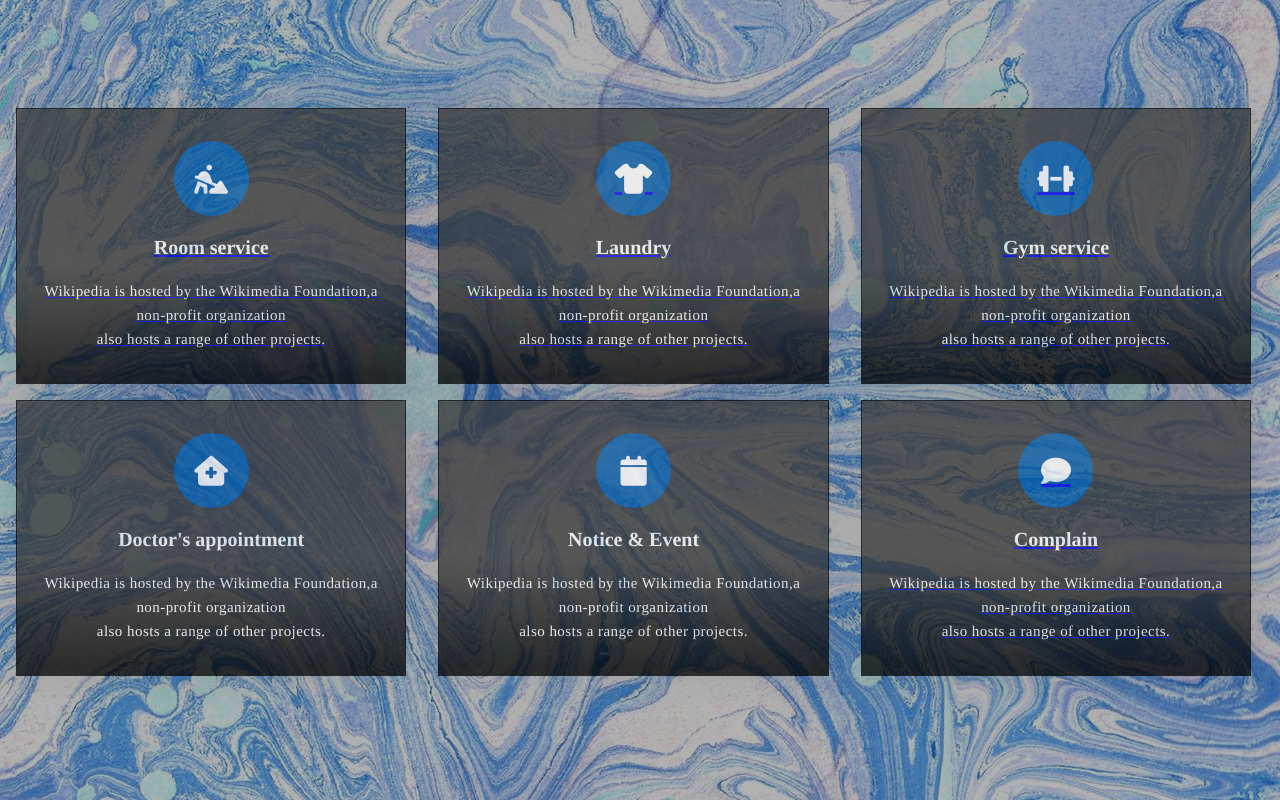
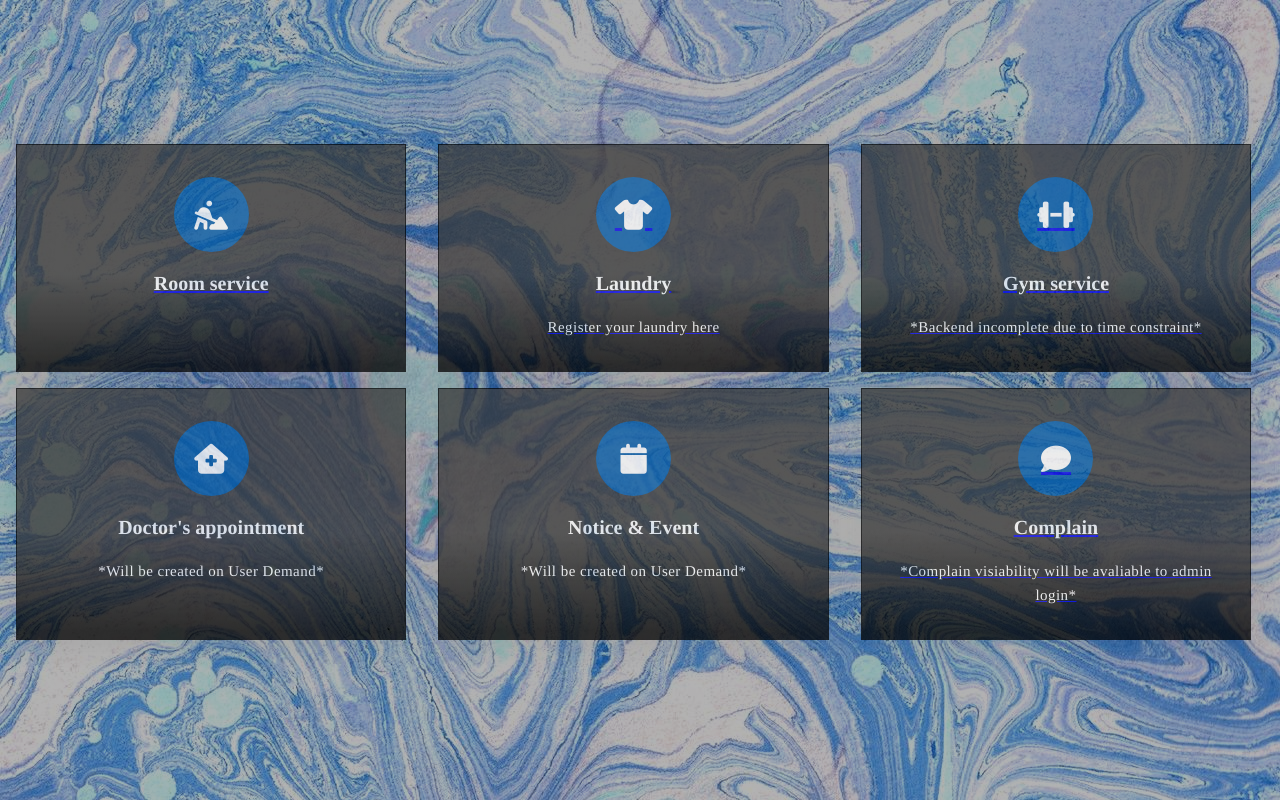
Before and after one commit to UtkarshUttam/Responsive_Hostel_Website, a PHP site: page /services/services.php in a window 1280 px wide. Shown: the part 126-926 px from the top of the page. Run offline with PHP 8.4, Linux system fonts and the light colour scheme; the visitor is signed in with stand-in values (Sample User, id 1); some libraries are stand-ins or nearby versions.

Commit message:
im in boiiiiii

```diff
--- a/css/style.css
+++ b/css/style.css
@@ -271,7 +271,9 @@ a:hover{
   background-color: #eee;
   display: flex;
   flex-direction: column;
+  padding: 3rem ;
   align-items: center;
+  text-align: center;
   justify-content: center;
   transition: transform 0.5s;
 }
@@ -338,6 +340,7 @@ a:hover{
 .job {
   font-family: 'Montserrat', sans-serif;
   color: #777;
+  text-align: center;
   font-weight: 300;
 }
 
--- a/services/services.php
+++ b/services/services.php
@@ -62,8 +62,7 @@
                             <i class="fa-solid fa-person-digging"></i>
                         </div>
                         <h3>Room service</h3>
-                        <p>Wikipedia is hosted by the Wikimedia Foundation,a non-profit organization <br> also hosts a
-                            range of other projects.</p>
+                        <p></p>
                         </a>
                     </div>
                 </div>
@@ -74,9 +73,7 @@
                             <i class="fa-solid fa-shirt"></i>
                         </div>
                         <h3>Laundry</h3>
-                        <p>Wikipedia is hosted by the Wikimedia Foundation,a non-profit organization <br> also hosts a
-                            range of other projects.</p>
-                        </a>
+                        <p>Register your laundry here</p>
                     </div>
                 </div>
                 <div class="column">
@@ -86,8 +83,7 @@
                             <i class="fa-solid fa-dumbbell"></i>
                         </div>
                         <h3>Gym service</h3>
-                        <p>Wikipedia is hosted by the Wikimedia Foundation,a non-profit organization <br> also hosts a
-                            range of other projects.</p>
+                        <p>*Backend incomplete due to time constraint*</p>
                         </a>
                     </div>
                 </div>
@@ -97,8 +93,7 @@
                             <i class="fa-solid fa-house-medical"></i>
                         </div>
                         <h3>Doctor's appointment</h3>
-                        <p>Wikipedia is hosted by the Wikimedia Foundation,a non-profit organization <br> also hosts a
-                            range of other projects.</p>
+                        <p>*Will be created on User Demand*</p>
                     </div>
                 </div>
                 <div class="column">
@@ -107,8 +102,7 @@
                             <i class="fa-solid fa-calendar"></i>
                         </div>
                         <h3>Notice & Event</h3>
-                        <p>Wikipedia is hosted by the Wikimedia Foundation,a non-profit organization <br> also hosts a
-                            range of other projects.</p>
+                        <p>*Will be created on User Demand*</p>
                     </div>
                 </div>
                 <div class="column">
@@ -118,8 +112,7 @@
                             <i class="fa-solid fa-comment"></i>
                         </div>
                         <h3>Complain</h3>
-                        <p>Wikipedia is hosted by the Wikimedia Foundation,a non-profit organization <br> also hosts a
-                            range of other projects.</p>
+                        <p>*Complain visiability will be avaliable to admin login*</p>
                         </a>
                     </div>
                 </div>
```
Also changed, not shown: about.html (+10 -15 lines).
